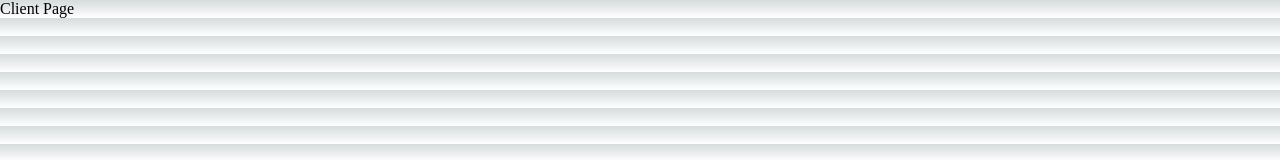
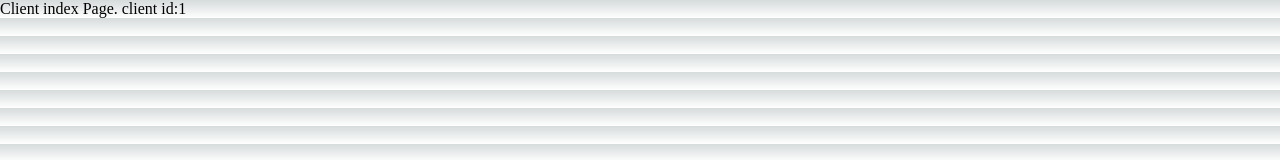
Before and after one commit to thought7878/hello-nextjs, a Next.js app: page /clients/1 in a window 1280 px wide. Shown: the top 160 px of the page. Built offline with nearby package versions, Linux system fonts and the light colour scheme.

Commit message:
Link-->With URL Object

```diff
--- a/pages/clients/[id]/index.js
+++ b/pages/clients/[id]/index.js
@@ -5,5 +5,5 @@ export default function ClientListPage() {
   console.log("router.pathname:", router.pathname);
   console.log("router.query:", router.query);
 
-  return <div>Client Page</div>;
+  return <div>Client index Page. client id:{router.query.id}</div>;
 }
--- a/pages/clients/index.js
+++ b/pages/clients/index.js
@@ -18,7 +18,10 @@ export default function ClientListPage() {
       <ul>
         {clients.map((c) => (
           <li key={c.id}>
-            <Link href={`/clients/${c.id}`}>{c.name}</Link>
+            {/* <Link href={`/clients/${c.id}`}>{c.name}</Link> */}
+            <Link href={{ pathname: "/clients/[id]", query: { id: c.id } }}>
+              {c.name}
+            </Link>
           </li>
         ))}
       </ul>
```
